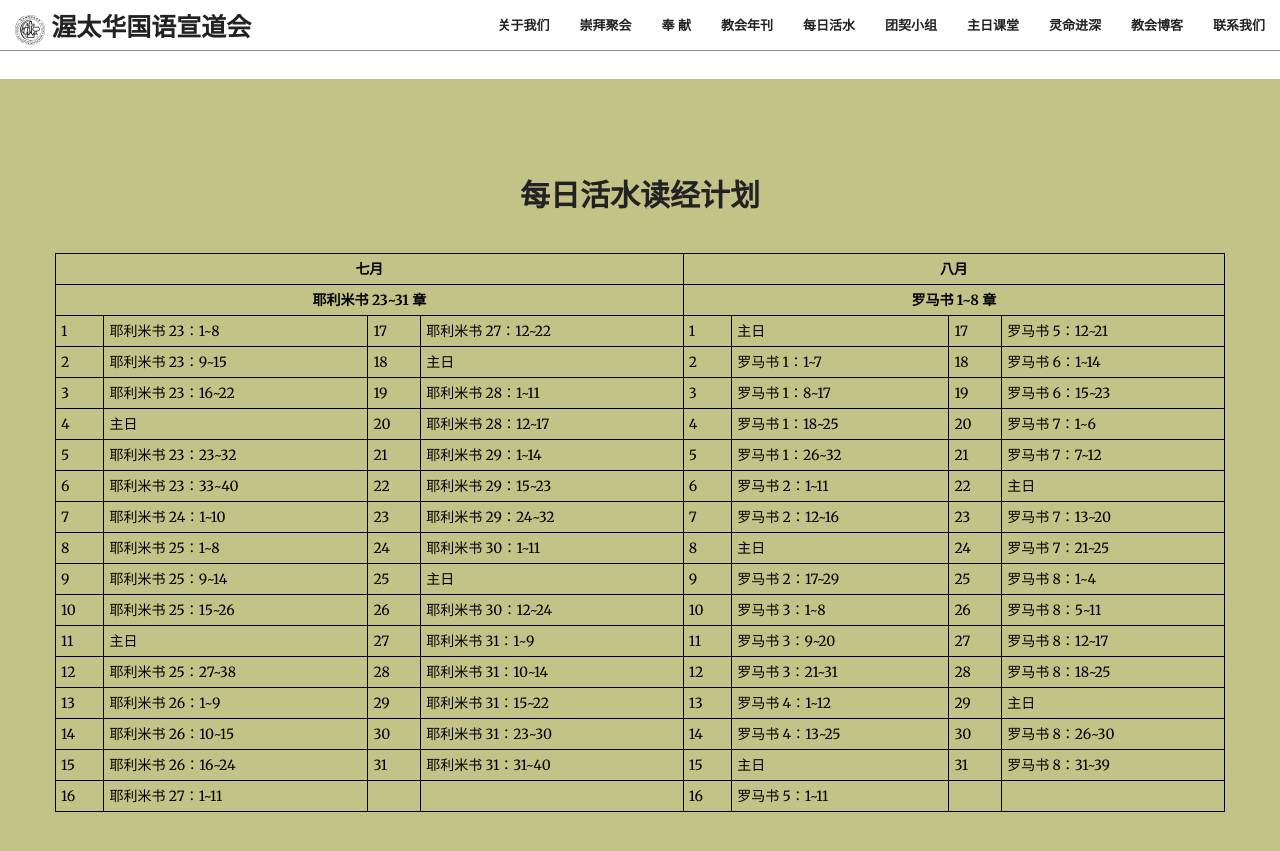
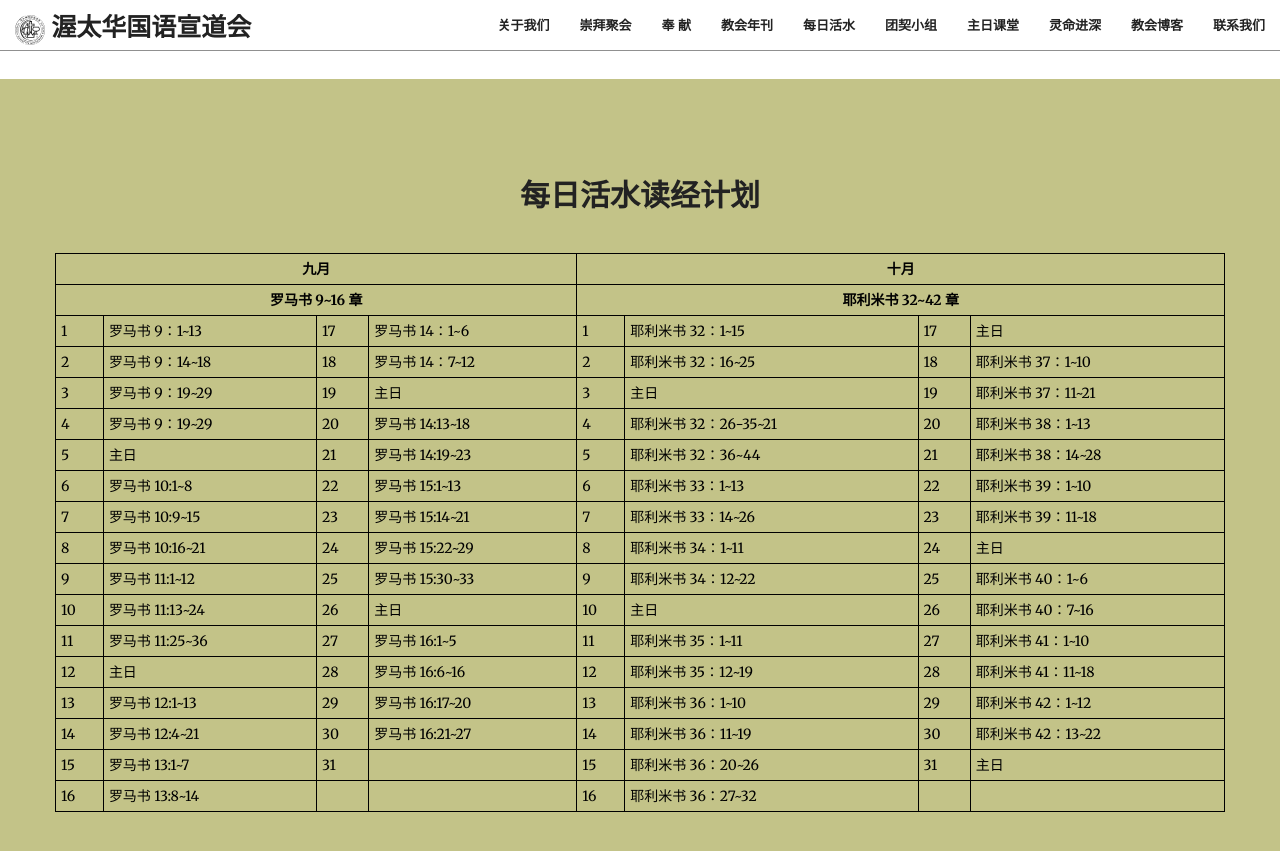
Before and after one commit to JonasYow/ottawaomac, a Jekyll site: the page built from index.html, in a window 1280 px wide and 900 px high, scrolled down 2768 px. Shown: the top 851 px of the window. Built offline with Jekyll 4.4.1, drawn with Linux system fonts in a browser that asks for light colours; some web fonts are replaced.

Commit message:
Update content for Sept Oct

```diff
--- a/_includes/dailylivingwater.html
+++ b/_includes/dailylivingwater.html
@@ -8,186 +8,186 @@
             </div>
             <table style="width:100%">
             <tr>
-                <th colspan="4" class="text-center">七月</th>
-                <th colspan="4" class="text-center">八月</th>
+                <th colspan="4" class="text-center">九月</th>
+                <th colspan="4" class="text-center">十月</th>
             </tr>
             <tr>
-                <th colspan="4" class="text-center">耶利米书 23~31 章</th>
-                <th colspan="4" class="text-center">罗马书 1~8 章</th>
+                <th colspan="4" class="text-center">罗马书 9~16 章</th>
+                <th colspan="4" class="text-center">耶利米书 32~42 章</th>
             </tr>
 
             <tr>
                 <td>1</td>
-                <td>耶利米书 23：1~8</td>
+                <td>罗马书 9：1~13</td>
                 <td>17</td>
-                <td>耶利米书 27：12~22</td>
+                <td>罗马书 14：1~6</td>
                 <td>1</td>
+                <td>耶利米书 32：1~15</td>
+                <td>17</td>
                 <td>主日</td>
-                <td>17</td>
-                <td>罗马书 5：12~21</td>
             </tr>
 
             <tr>
                 <td>2</td>
-                <td>耶利米书 23：9~15</td>
+                <td>罗马书 9：14~18</td>
                 <td>18</td>
-                <td>主日</td>
+                <td>罗马书 14：7~12</td>
                 <td>2</td>
-                <td>罗马书 1：1~7</td>
+                <td>耶利米书 32：16~25</td>
                 <td>18</td>
-                <td>罗马书 6：1~14</td>
+                <td>耶利米书 37：1~10</td>
             </tr>
 
             <tr>
                 <td>3</td>
-                <td>耶利米书 23：16~22</td>
+                <td>罗马书 9：19~29</td>
                 <td>19</td>
-                <td>耶利米书 28：1~11</td>
+                <td>主日</td>
                 <td>3</td>
-                <td>罗马书 1：8~17</td>
+                <td>主日</td>
                 <td>19</td>
-                <td>罗马书 6：15~23</td>
+                <td>耶利米书 37：11~21</td>
             </tr>
 
             <tr>
                 <td>4</td>
-                <td>主日</td>
+                <td>罗马书 9：19~29</td>
                 <td>20</td>
-                <td>耶利米书 28：12~17</td>
+                <td>罗马书 14:13~18</td>
                 <td>4</td>
-                <td>罗马书 1：18~25</td>
+                <td>耶利米书 32：26-35~21</td>
                 <td>20</td>
-                <td>罗马书 7：1~6</td>
+                <td>耶利米书 38：1~13</td>
             </tr>
 
             <tr>
                 <td>5</td>
-                <td>耶利米书 23：23~32</td>
+                <td>主日</td>
                 <td>21</td>
-                <td>耶利米书 29：1~14</td>
+                <td>罗马书 14:19~23</td>
                 <td>5</td>
-                <td>罗马书 1：26~32</td>
+                <td>耶利米书 32：36~44</td>
                 <td>21</td>
-                <td>罗马书 7：7~12</td>
+                <td>耶利米书 38：14~28</td>
             </tr>
 
             <tr>
                 <td>6</td>
-                <td>耶利米书 23：33~40</td>
+                <td>罗马书 10:1~8</td>
                 <td>22</td>
-                <td>耶利米书 29：15~23</td>
+                <td>罗马书 15:1~13</td>
                 <td>6</td>
-                <td>罗马书 2：1~11</td>
+                <td>耶利米书 33：1~13</td>
                 <td>22</td>
+                <td>耶利米书 39：1~10</td>
+            </tr>
+
+            <tr>
+                <td>7</td>
+                <td>罗马书 10:9~15</td>
+                <td>23</td>
+                <td>罗马书 15:14~21</td>
+                <td>7</td>
+                <td>耶利米书 33：14~26</td>
+                <td>23</td>
+                <td>耶利米书 39：11~18</td>
+            </tr>
+
+            <tr>
+                <td>8</td>
+                <td>罗马书 10:16~21</td>
+                <td>24</td>
+                <td>罗马书 15:22~29</td>
+                <td>8</td>
+                <td>耶利米书 34：1~11</td>
+                <td>24</td>
                 <td>主日</td>
             </tr>
 
             <tr>
-                <td>7</td>
-                <td>耶利米书 24：1~10</td>
-                <td>23</td>
-                <td>耶利米书 29：24~32</td>
-                <td>7</td>
-                <td>罗马书 2：12~16</td>
-                <td>23</td>
-                <td>罗马书 7：13~20</td>
-            </tr>
-
-            <tr>
-                <td>8</td>
-                <td>耶利米书 25：1~8</td>
-                <td>24</td>
-                <td>耶利米书 30：1~11</td>
-                <td>8</td>
-                <td>主日</td>
-                <td>24</td>
-                <td>罗马书 7：21~25</td>
-            </tr>
-
-            <tr>
                 <td>9</td>
-                <td>耶利米书 25：9~14</td>
+                <td>罗马书 11:1~12</td>
                 <td>25</td>
-                <td>主日</td>
+                <td>罗马书 15:30~33</td>
                 <td>9</td>
-                <td>罗马书 2：17~29</td>
+                <td>耶利米书 34：12~22</td>
                 <td>25</td>
-                <td>罗马书 8：1~4</td>
+                <td>耶利米书 40：1~6</td>
             </tr>
 
             <tr>
                 <td>10</td>
-                <td>耶利米书 25：15~26</td>
+                <td>罗马书 11:13~24</td>
                 <td>26</td>
-                <td>耶利米书 30：12~24</td>
+                <td>主日</td>
                 <td>10</td>
-                <td>罗马书 3：1~8</td>
+                <td>主日</td>
                 <td>26</td>
-                <td>罗马书 8：5~11</td>
+                <td>耶利米书 40：7~16</td>
             </tr>
 
             <tr>
                 <td>11</td>
-                <td>主日</td>
+                <td>罗马书 11:25~36</td>
                 <td>27</td>
-                <td>耶利米书 31：1~9</td>
+                <td>罗马书 16:1~5</td>
                 <td>11</td>
-                <td>罗马书 3：9~20</td>
+                <td>耶利米书 35：1~11</td>
                 <td>27</td>
-                <td>罗马书 8：12~17</td>
+                <td>耶利米书 41：1~10</td>
             </tr>
 
             <tr>
                 <td>12</td>
-                <td>耶利米书 25：27~38</td>
+                <td>主日</td>
                 <td>28</td>
-                <td>耶利米书 31：10~14</td>
+                <td>罗马书 16:6~16</td>
                 <td>12</td>
-                <td>罗马书 3：21~31</td>
+                <td>耶利米书 35：12~19</td>
                 <td>28</td>
-                <td>罗马书 8：18~25</td>
+                <td>耶利米书 41：11~18</td>
             </tr>
 
             <tr>
                 <td>13</td>
-                <td>耶利米书 26：1~9</td>
+                <td>罗马书 12:1~13</td>
                 <td>29</td>
-                <td>耶利米书 31：15~22</td>
+                <td>罗马书 16:17~20</td>
                 <td>13</td>
-                <td>罗马书 4：1~12</td>
+                <td>耶利米书 36：1~10</td>
                 <td>29</td>
+                <td>耶利米书 42：1~12</td>
+            </tr>
+
+            <tr>
+                <td>14</td>
+                <td>罗马书 12:4~21</td>
+                <td>30</td>
+                <td>罗马书 16:21~27</td>
+                <td>14</td>
+                <td>耶利米书 36：11~19</td>
+                <td>30</td>
+                <td>耶利米书 42：13~22</td>
+            </tr>
+
+            <tr>
+                <td>15</td>
+                <td>罗马书 13:1~7</td>
+                <td>31</td>
+                <td></td>
+                <td>15</td>
+                <td>耶利米书 36：20~26</td>
+                <td>31</td>
                 <td>主日</td>
             </tr>
 
             <tr>
-                <td>14</td>
-                <td>耶利米书 26：10~15</td>
-                <td>30</td>
-                <td>耶利米书 31：23~30</td>
-                <td>14</td>
-                <td>罗马书 4：13~25</td>
-                <td>30</td>
-                <td>罗马书 8：26~30</td>
-            </tr>
-
-            <tr>
-                <td>15</td>
-                <td>耶利米书 26：16~24</td>
-                <td>31</td>
-                <td>耶利米书 31：31~40</td>
-                <td>15</td>
-                <td>主日</td>
-                <td>31</td>
-                <td>罗马书 8：31~39</td>
-            </tr>
-
-            <tr>
                 <td>16</td>
-                <td>耶利米书 27：1~11</td>
+                <td>罗马书 13:8~14</td>
                 <td> </td>
                 <td> </td>
                 <td>16</td>
-                <td>罗马书 5：1~11</td>
+                <td>耶利米书 36：27~32</td>
                 <td> </td>
                 <td> </td>
             </tr>
```
